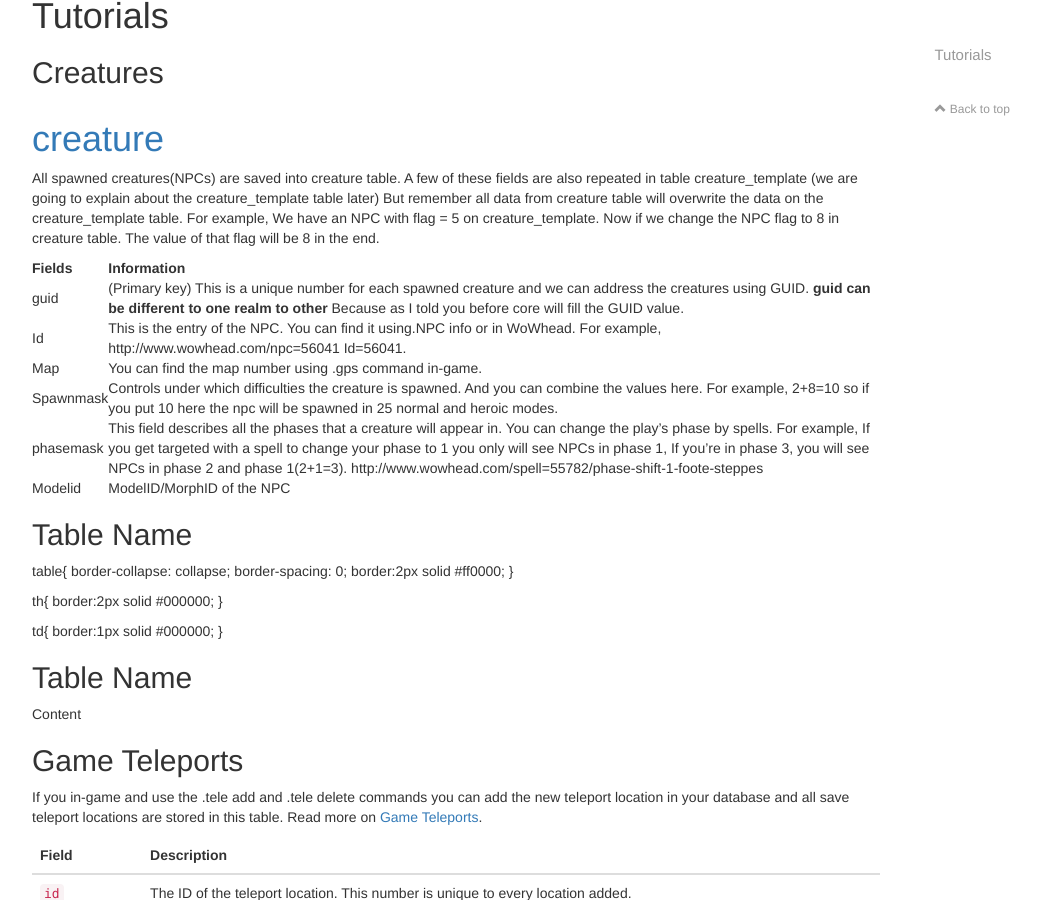
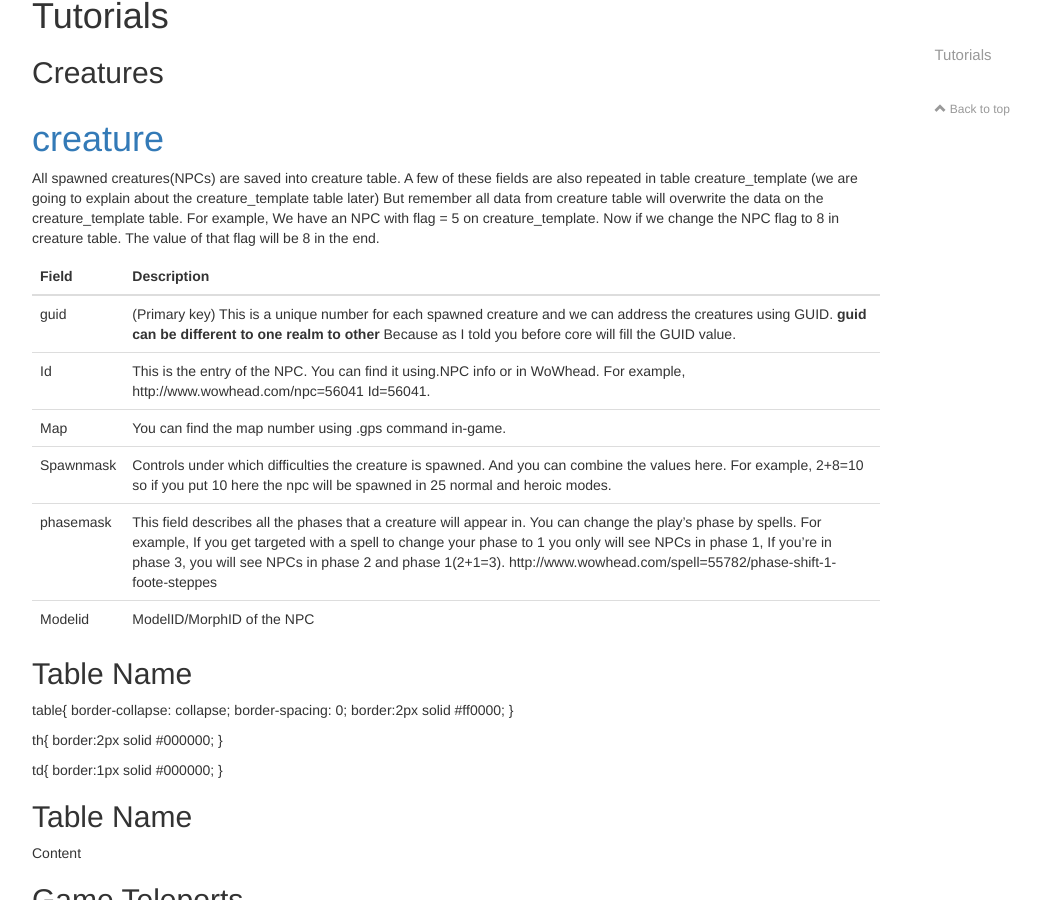
Before and after one commit to MehdiAria/MehdiAria.github.io, a Jekyll site: the page built from world-of-warcraft.markdown, in a window 1280 px wide and 900 px high, scrolled down 304 px. Shown: the whole window, without its empty margins (38-1079 px from the left). Built offline with Jekyll 4.4.1, drawn with Linux system fonts in a browser that asks for light colours; nearby versions of some CDN libraries; our own code applies the rules of GitHub Pages for plain Markdown files; comment, search, counter and statistics services are not loaded.

Commit message:
Update world-of-warcraft.markdown

```diff
--- a/world-of-warcraft.markdown
+++ b/world-of-warcraft.markdown
@@ -12,8 +12,9 @@ A few of these fields are also repeated in table creature_template (we are going
 But remember all data from creature table will overwrite the data on the creature_template table.
 For example, We have an NPC with flag = 5 on creature_template. Now if we change the NPC flag to 8 in creature table. The value of that flag will be 8 in the end.
 
-| Fields | Information |
-| ------ | ------ |
+{:.table}
+| Field | Description |
+| ----- | ----------- |
 | guid   | (Primary key) This is a unique number for each spawned creature and we can address the creatures using GUID. **guid can be different to one realm to other** Because as I told you before core will fill the GUID value.|
 |   Id   | This is the entry of the NPC. You can find it using.NPC info or in WoWhead. For example, http://www.wowhead.com/npc=56041 Id=56041.|
 |Map| You can find the map number using .gps command in-game.|
```
